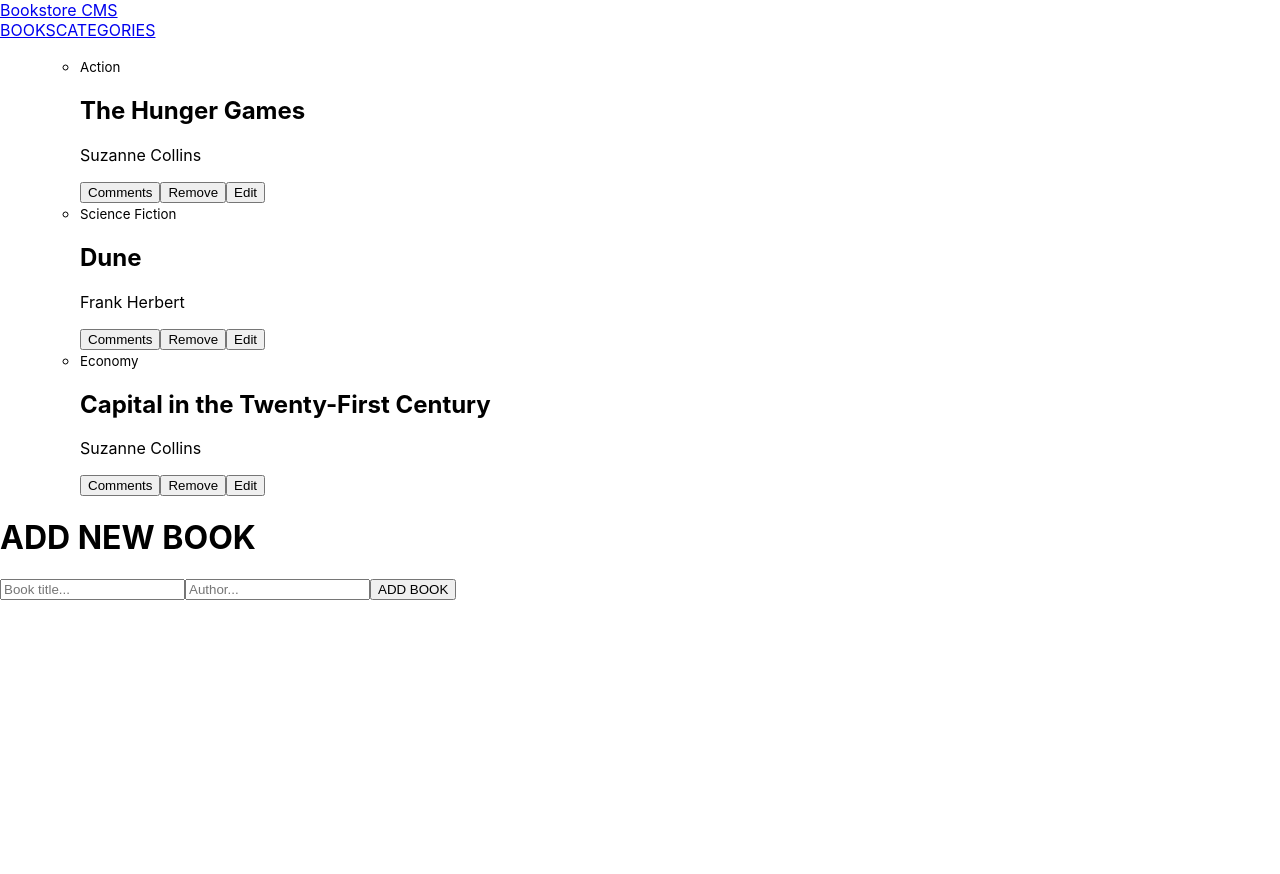
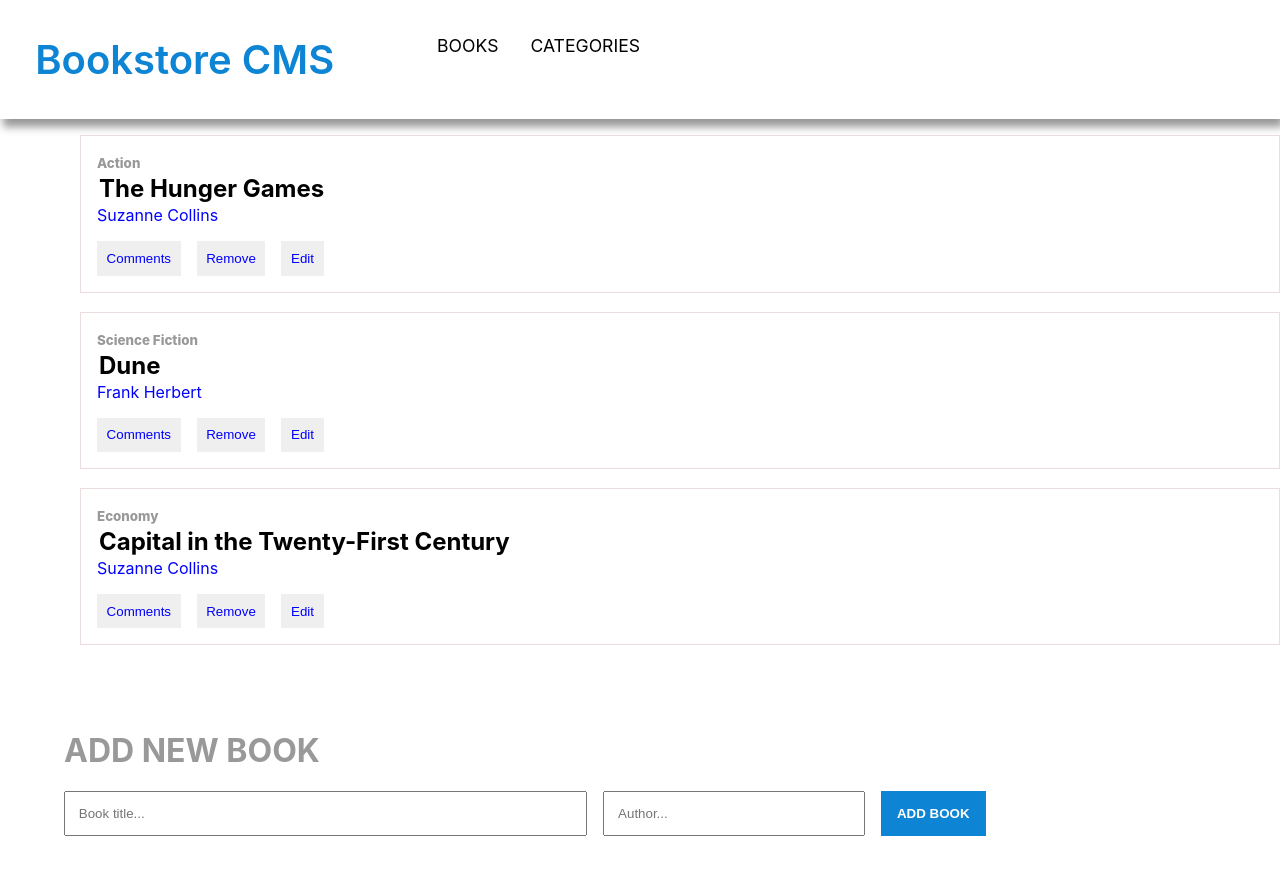
Before and after one commit to edubew/bookstore-react, a React (Create React App) app: page / in a window 1280 px wide. Shown: the top 874 px of the page. Before the commit the page ends 800 px from the top, so only its background shows below. Built offline with nearby package versions, Linux system fonts and the light colour scheme.

Commit message:
Add basic styling to the bookstore UI

```diff
--- a/src/App.js
+++ b/src/App.js
@@ -1,7 +1,7 @@
 import React from 'react';
 import { BrowserRouter as Router, Routes, Route } from 'react-router-dom';
 import Navbar from './components/Navbar';
-// import Categories from './components/Categories/Categories';
+import Categories from './components/Categories/Categories';
 import BookList from './components/Books/BookList';
 
 const App = () => (
@@ -9,7 +9,7 @@
     <Navbar />
     <Routes>
       <Route path="/" element={<BookList />} />
-      {/* <Route path="/categories" element={<Categories />} /> */}
+      <Route path="/categories" element={<Categories />} />
     </Routes>
   </Router>
 );
--- a/src/components/Books/books.css
+++ b/src/components/Books/books.css
@@ -0,0 +1,93 @@
+header {
+  display: flex;
+  justify-content: space-between;
+  padding: 2.2rem;
+  box-shadow: 3px 8px 8px #999;
+}
+
+.logo {
+  text-decoration: none;
+  font-size: 2.5rem;
+  font-weight: 600;
+  color: rgb(13, 132, 212);
+}
+
+nav {
+  display: flex;
+  gap: 2rem;
+  margin-right: 50%;
+}
+
+.nav__item {
+  text-decoration: none;
+  font-size: 1.1rem;
+  color: #000;
+}
+
+.nav__item:hover,
+.nav__item:focus {
+  color: gray;
+}
+
+.book__container {
+  list-style: none;
+  margin-bottom: 1.2rem;
+  padding: 1rem;
+  border: 1px solid rgb(235, 221, 221);
+}
+
+.book__container > small {
+  color: #999;
+  font-weight: 800;
+}
+
+.book__container > h2 {
+  margin: 2px;
+}
+
+.book__container p {
+  margin-top: 2px;
+  color: blue;
+}
+
+.cta__container {
+  display: flex;
+  gap: 1rem;
+}
+
+.cta__container > button {
+  padding: 0.6rem;
+  border: none;
+  color: blue;
+}
+
+.input__container {
+  margin: 2rem;
+  padding: 2rem;
+}
+
+.input__container > h1 {
+  color: #999;
+}
+
+form {
+  display: grid;
+  grid-template-columns: 1fr 0.5fr 0.2fr;
+  gap: 1rem;
+  width: 80%;
+}
+
+input {
+  padding: 0.8rem;
+}
+
+.input__container > button {
+  padding: 0.8rem;
+}
+
+.add__btn {
+  color: #fff;
+  font-weight: 600;
+  background: rgb(13, 132, 212);
+  border: none;
+}
--- a/src/components/Categories/Categories.js
+++ b/src/components/Categories/Categories.js
@@ -1,5 +1,5 @@
 import React from 'react';
-import './categories.css';
+// import './categories.css';
 
 const Categories = () => (
   <div>
```
Also changed, not shown: src/index.css (+17 -3 lines).
